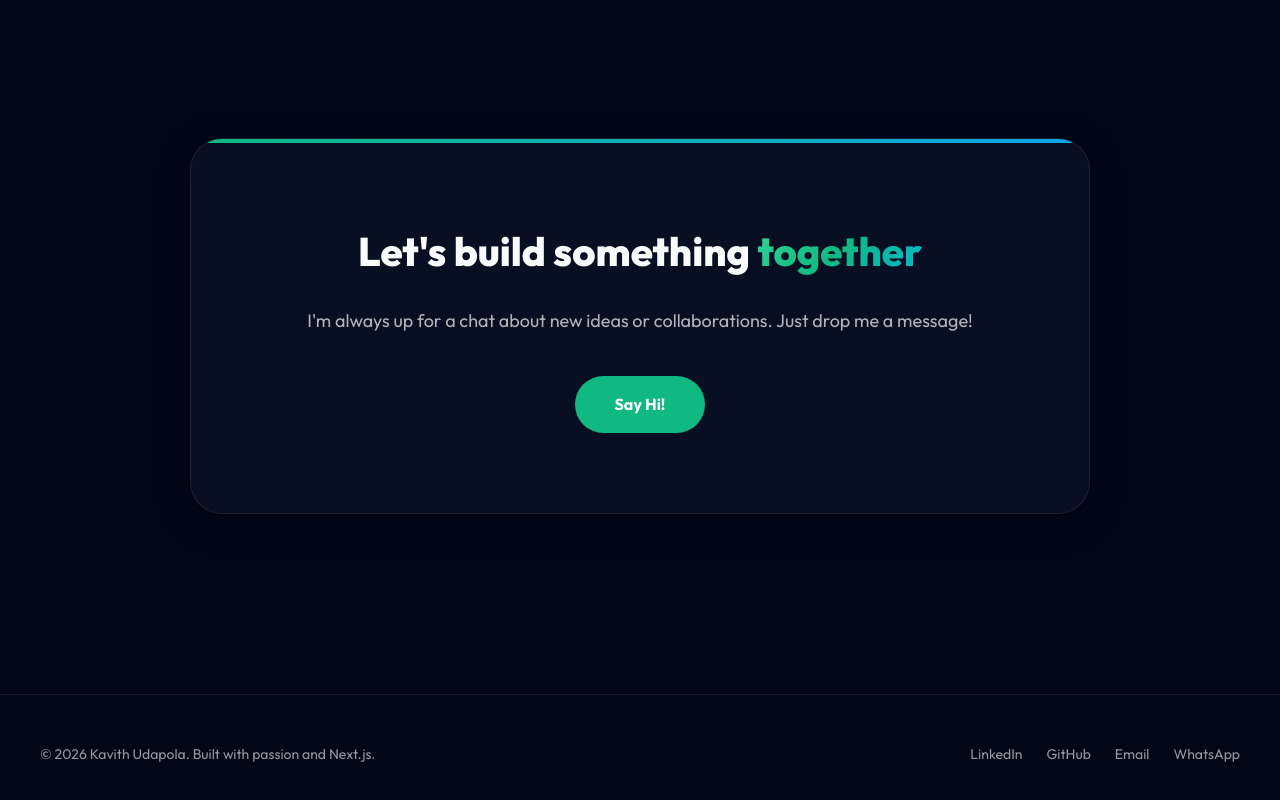
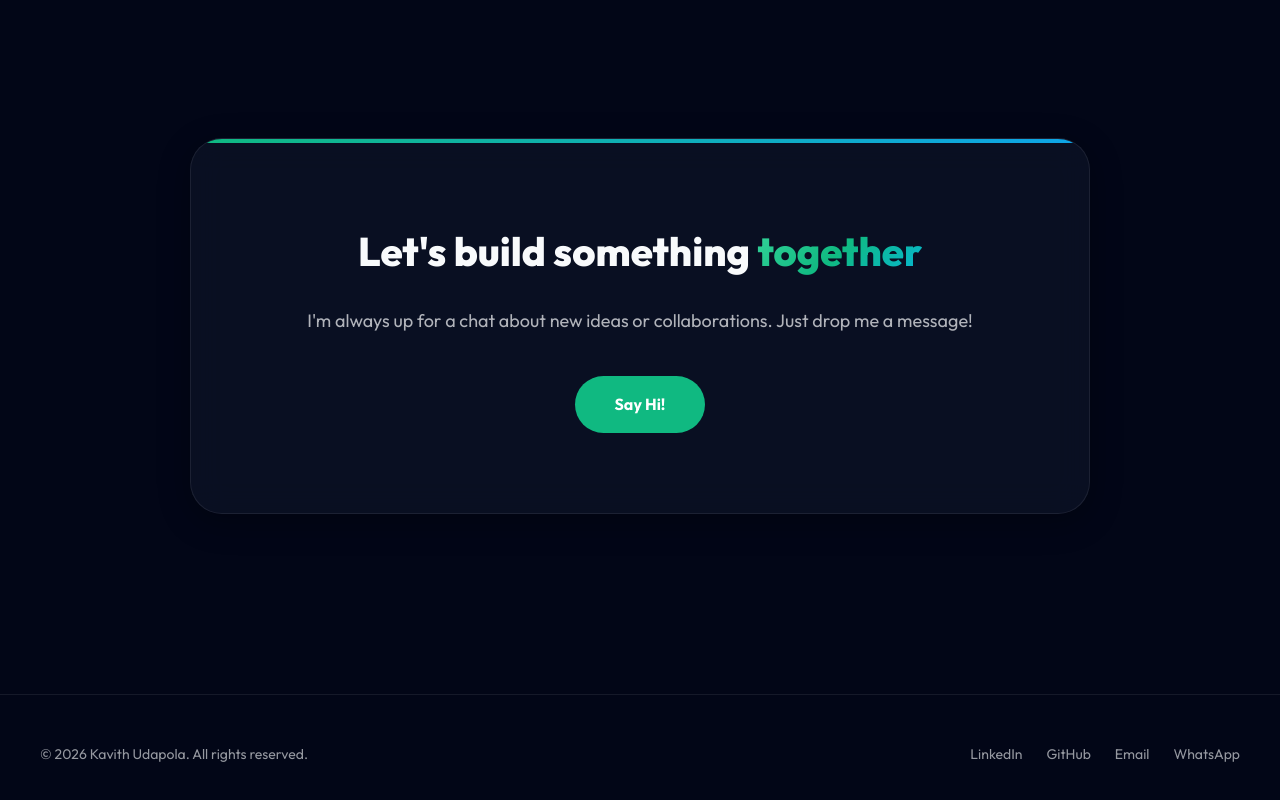
Before and after one commit to Kavith320/portfolio, a Next.js app: page / in a window 1280 px wide. Shown: the part 5814-6614 px from the top of the page. Built offline with nearby package versions, Linux system fonts and the light colour scheme; no server answers; the database is empty.

Commit message:
Updated footer to professional copyright message

```diff
--- a/src/components/Footer.tsx
+++ b/src/components/Footer.tsx
@@ -5,7 +5,7 @@ const Footer = () => {
         <footer className={styles.footer}>
             <div className={styles.content}>
                 <div className={styles.left}>
-                    <p>© {new Date().getFullYear()} Kavith Udapola. Built with passion and Next.js.</p>
+                    <p>© {new Date().getFullYear()} Kavith Udapola. All rights reserved.</p>
                 </div>
                 <div className={styles.right}>
                     <a href="https://www.linkedin.com/in/kavith-udapola" target="_blank" rel="noopener noreferrer" className={styles.link}>LinkedIn</a>
```
